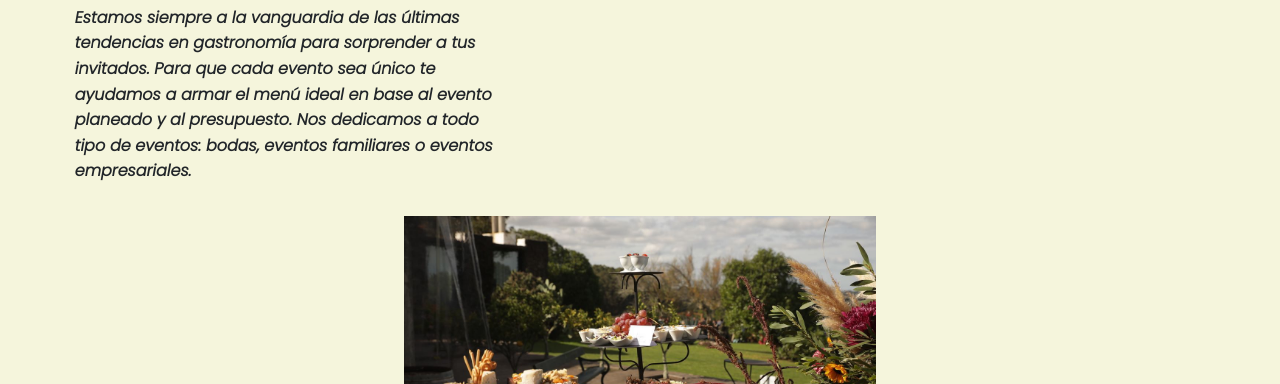
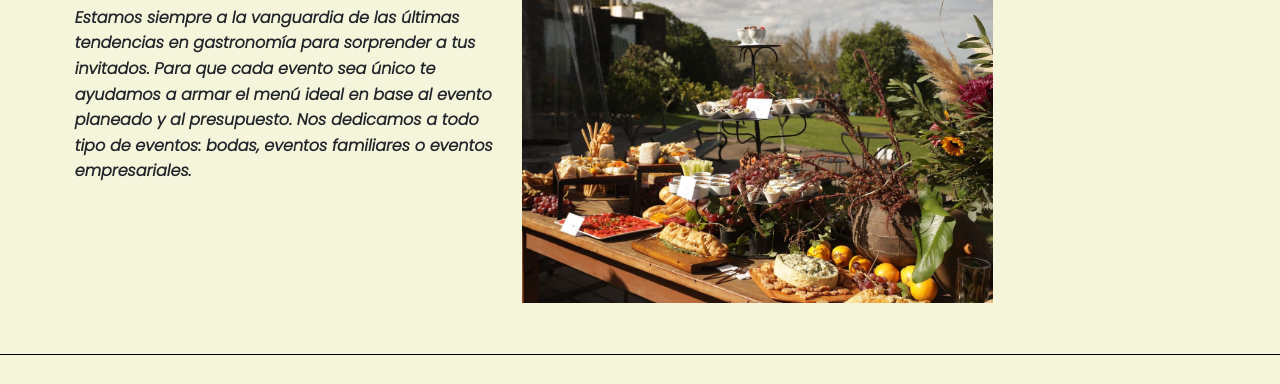
Before and after one commit to FlorenciaRey/IDEA-REY-, a plain HTML site: page pages/eventos.html in a window 1280 px wide. Shown: the part 329-713 px from the top of the page. Drawn offline with nearby package versions, Linux system fonts and the light colour scheme.

Commit message:
arreglos varios

```diff
--- a/pages/eventos.html
+++ b/pages/eventos.html
@@ -55,7 +55,7 @@
         <!-- inicio sección princiapl-->
         <section class="sec__ppal">
             <h2 class="sec__ppal__h2">Catering para eventos</h2>
-            <div>
+            <div class="sec__ppal__div">
                 <p class="sec__ppal__p">Estamos siempre a la vanguardia de las últimas tendencias en gastronomía para sorprender a tus invitados. Para que cada evento sea único te ayudamos a armar el menú ideal en base al evento planeado y al presupuesto. Nos dedicamos a todo tipo de eventos: bodas, eventos familiares o eventos empresariales.</p>
                 <img class="sec__ppal__img" src="../images/mesadetierra.jpg" alt="">
             </div>
```
Also changed, not shown: pages/nosotros.html (+1 -1 lines).
